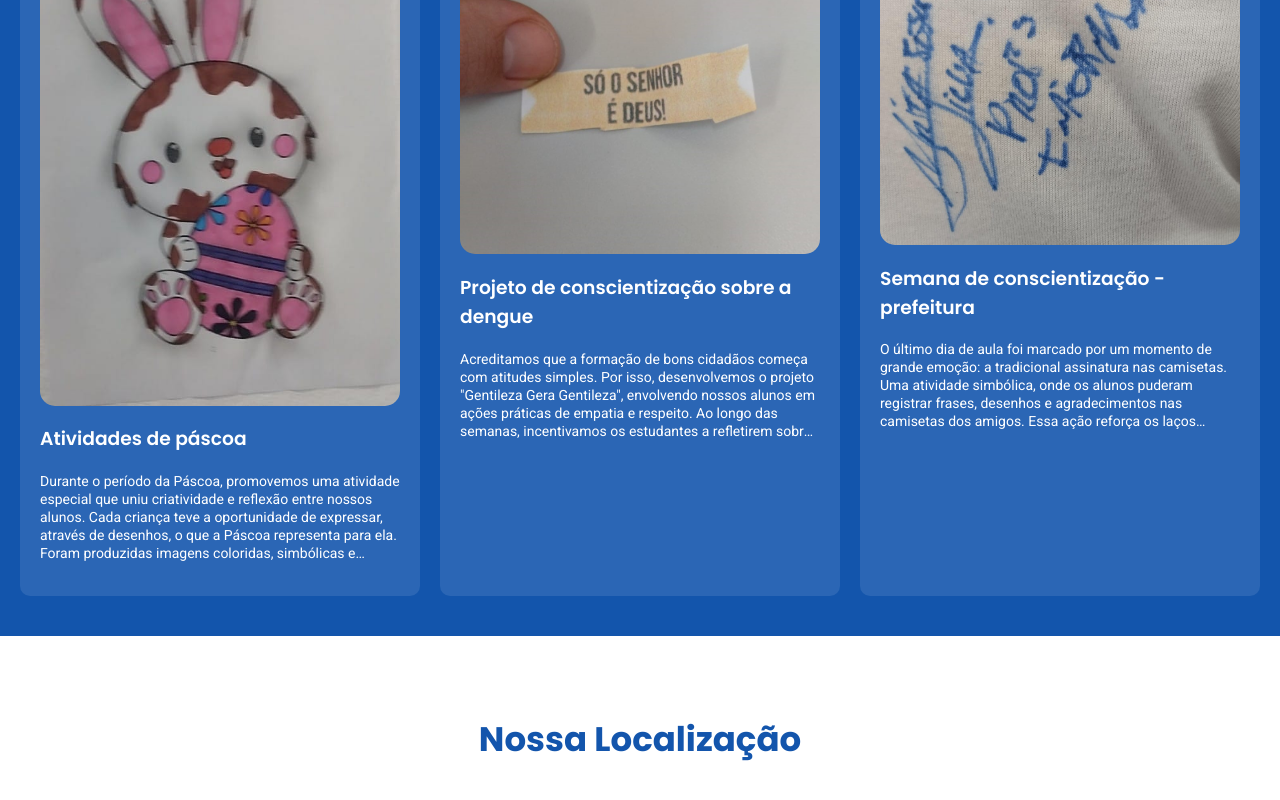
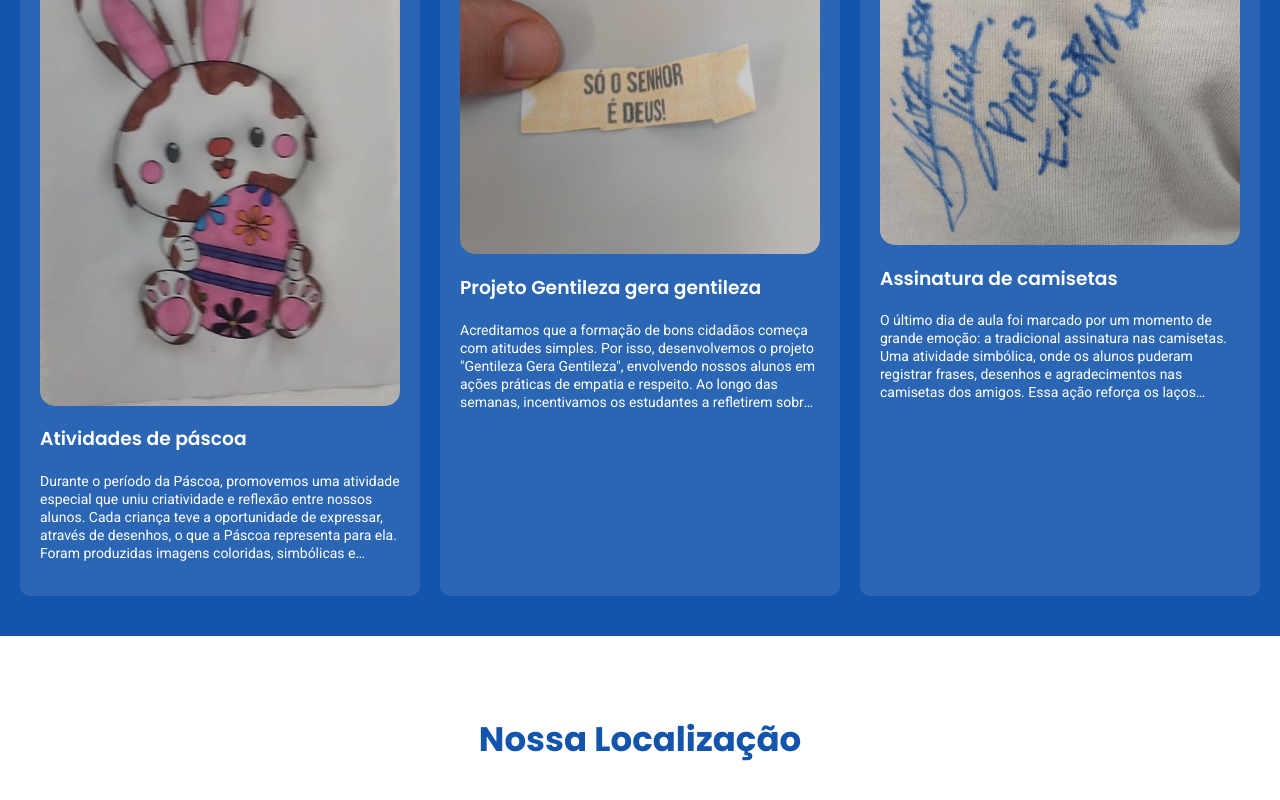
Before and after one commit to sanches8/Projeto-Carolina-Macedo, a plain HTML site: page index.html in a window 1280 px wide. Shown: the part 1631-2431 px from the top of the page. Drawn offline with Linux system fonts and the light colour scheme; grey boxes are pictures that could not be loaded; files whose address does not match are found by name.

Commit message:
Alteração no título dos projetos

```diff
--- a/index.html
+++ b/index.html
@@ -68,12 +68,12 @@
             </aside>
             <aside>
                 <img src="img/projeto-img-2.jpeg">
-                <h3>Projeto de conscientização sobre a dengue</h3>
+                <h3>Projeto Gentileza gera gentileza</h3>
                 <p class="descricao">Acreditamos que a formação de bons cidadãos começa com atitudes simples. Por isso, desenvolvemos o projeto "Gentileza Gera Gentileza", envolvendo nossos alunos em ações práticas de empatia e respeito. Ao longo das semanas, incentivamos os estudantes a refletirem sobre como suas palavras e comportamentos impactam o próximo. Foram criados cartazes, rodas de conversa e desafios diários de gentileza entre colegas e funcionários. Os resultados foram inspiradores: um ambiente mais leve, com sorrisos sinceros e apoio mútuo. Um projeto que reforça nossos valores e planta sementes para um futuro melhor.</p>
             </aside>
             <aside>
                 <img src="img/projeto-img-3.jpeg">
-                <h3>Semana de conscientização - prefeitura</h3>
+                <h3>Assinatura de camisetas</h3>
                 <p class="descricao">O último dia de aula foi marcado por um momento de grande emoção: a tradicional assinatura nas camisetas. Uma atividade simbólica, onde os alunos puderam registrar frases, desenhos e agradecimentos nas camisetas dos amigos. Essa ação reforça os laços construídos ao longo do ano e eterniza as memórias da convivência escolar. É uma forma carinhosa de se despedir, valorizando tudo o que foi vivido na escola: as amizades, os aprendizados e os desafios superados. O pátio se encheu de abraços, risadas e mensagens especiais. Uma celebração da trajetória de cada aluno!</p>
             </aside>
         </div>
```
